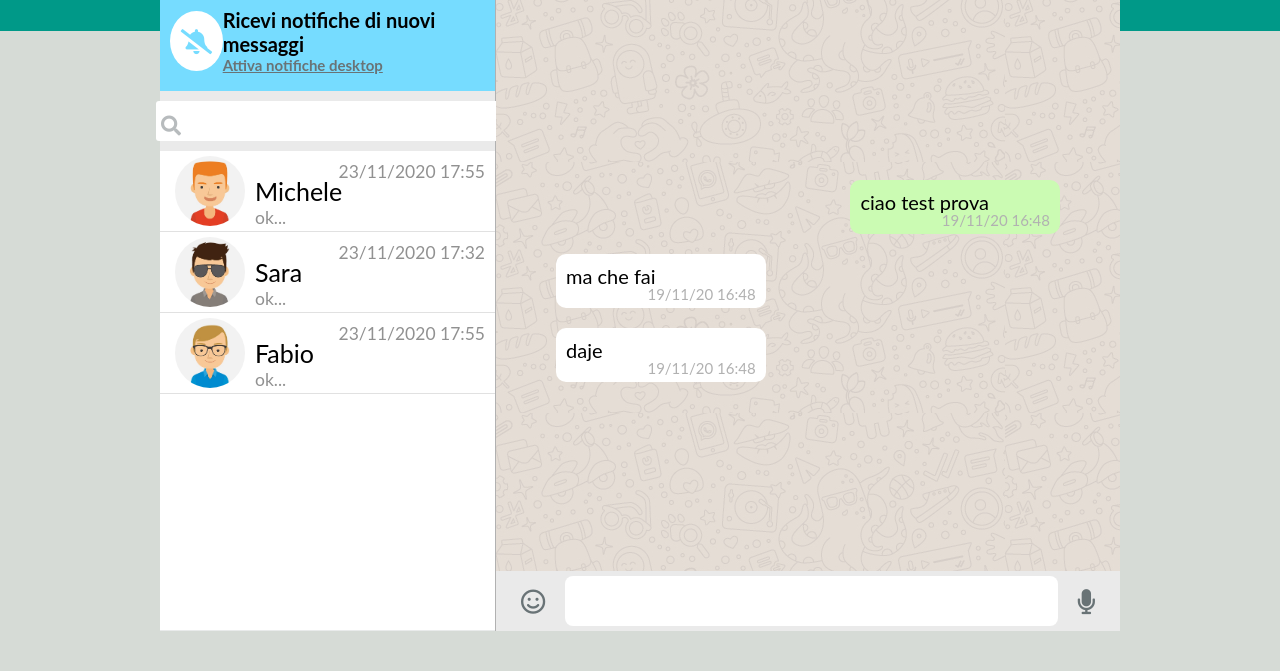
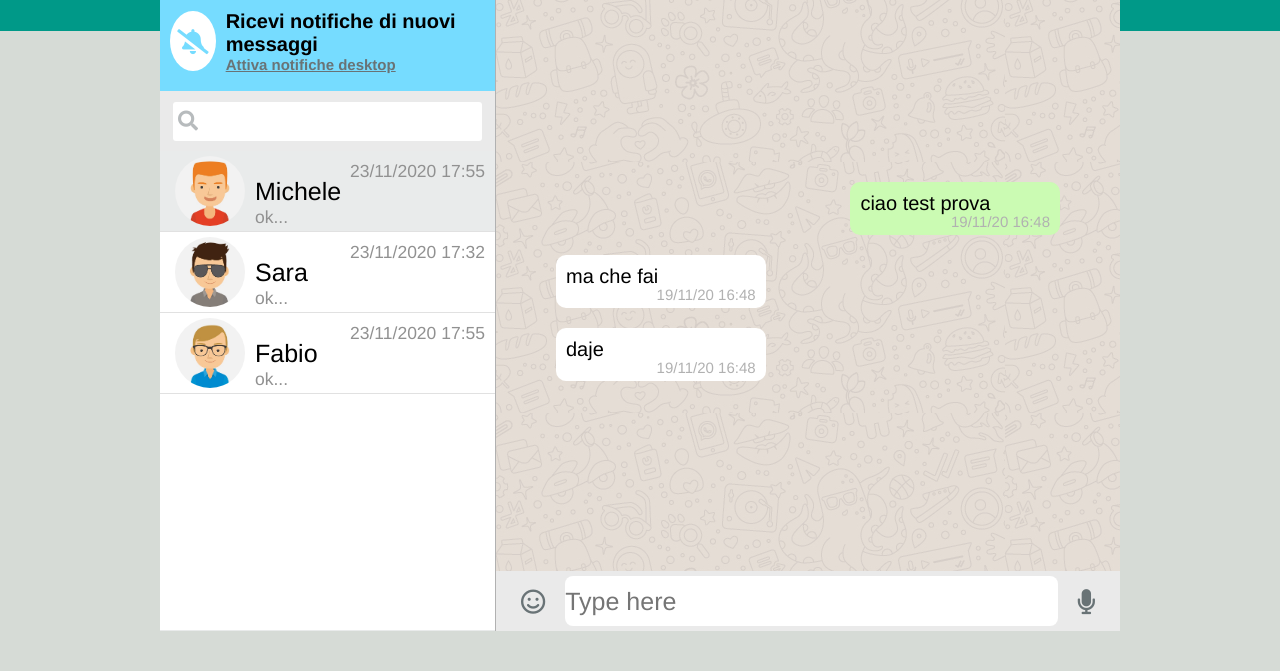
Before and after one commit to OmarSpedalieri/vue-boolzapp, a plain HTML site: page index.html in a window 1280 px wide. Shown: the part 129-800 px from the top of the page. Drawn offline with nearby package versions, Linux system fonts and the light colour scheme.

Commit message:
conected input for new mex some layout fixies

```diff
--- a/css/style.css
+++ b/css/style.css
@@ -14,7 +14,7 @@ div, main, aside, section, li{
   margin: 0;
   padding: 0;
   box-sizing: border-box;
-  font-family: 'Lato';
+  font-family: 'Helvetica';
   font-size: 25px;
 }
 img {
@@ -91,7 +91,7 @@ h6{
 
 #bell {
   display: flex;
-  justify-content: center;
+  justify-content: space-around;
   align-items: center;
   width: 60px;
   height: 60px;
@@ -103,7 +103,7 @@ h6{
   /* text-decoration: none; */
   color:#697376;
 }
-#bell i{
+.notifications{
   margin: 0 10px;
 }
 
@@ -111,14 +111,13 @@ h6{
   display: flex;
   justify-content: center;
   align-items: center;
-
   min-height: 60px;
   background-color: #eaeaea;
 }
 
 #search{
   display: flex;
-  align-items: flex-end;
+  align-items: center;
   padding:5px;
   border-radius: 3px;
   background-color: white;
@@ -126,11 +125,9 @@ h6{
 }
 #search i {
   font-size: .8rem;
-
 }
 
 #search input{
-
   border-style: none;
 }
 
@@ -178,7 +175,10 @@ h6{
   font-size: .7rem;
   color:#919191;
 }
+.grey_bg{
 
+background-color: #e9ebeb;
+}
 .mex_time{
   position:absolute;
   top:10px;
@@ -323,16 +323,16 @@ h6{
 }
 
 ::-webkit-scrollbar-thumb {
-  background: #eaeaea;
-  border: 2px none #eaeaea;
-  border-radius: 3px;
+  background: #b1b1b1;
+  border: 3px none #b1b1b1;
+  border-radius: 5px;
 }
 ::-webkit-scrollbar-thumb:hover {
   background: #eaeaea;
 }
 
 ::-webkit-scrollbar-corner {
-  background: transparent;
+  background: #eaeaea;
 }
 
 /* ******************** FINE MODIFICA ASPETTO SCROLLBAR ********************* */
@@ -341,34 +341,34 @@ h6{
 
 /* *************  RESPONSIVE PART  ************* */
 
-@media all and (max-width:1050px) {
+@media all and (min-width:701px)and(max-width:1050px) {
 
   .user h3{
     display:none;
   }
 
-  #search input{
+  /* #search input{
     width: 50%;
-  }
+  } */
   .mex_time{
     display:none;
   }
 }
 
 
-@media all and (max-width:700px){
+@media all and (min-width:400px) and (max-width:700px){
   .user img{
     display:none;
   }
   .user h3{
     display:none;
   }
-  #search{
-    width: 80%;
+  /* #search{
+    width: 40%;
   }
   #search input{
     width: 50%;
-  }
+  } */
 
 
 }
--- a/index.html
+++ b/index.html
@@ -36,7 +36,7 @@
           <div id="bell">
             <i class="fas fa-bell-slash"></i>
           </div>
-          <div class="">
+          <div class="notifications">
             <h3>Ricevi notifiche di nuovi messaggi</h3>
             <a href="#"><h4>Attiva notifiche desktop</h4></a>
           </div>
@@ -56,7 +56,9 @@
 
         <div id="contact_list">
           <ul>
-            <li  v-for = "(contact,index) in contacts" @click="chat_index = index">
+            <li  v-for = "(contact,index) in contacts" @click="chat_index = index"
+            :class = "(chat_index === index )? 'grey_bg' : '' "
+            >
               <img :src = "contact.avatar" alt="">
               <p>{{ contact.name }}</p> <br>
                <span  class="last_mex">ok...</span>
@@ -102,11 +104,7 @@
         <!-- ************* CHAT MESSAGES ********* -->
         <section id="chats">
 
-          <!-- <div class="mex_received">
-            <p>Andimao a fare un giro?
-              <span class="chat_time">10/10/2020 20:10:55</span>
-            </p>
-          </div> -->
+
 <!-- controllo ogni elemento  dentro contact nella posizione indext e punto a chat( sono nel secondo livello dentro l array chat) -->
           <div
           v-for="(element, index) in contacts[chat_index].chat"
@@ -115,33 +113,6 @@
               <span class="chat_time">{{element.date}}</span>
             </p>
           </div>
-<!-- console.log(myvar.stick[0].leaf.name); -->
-          <!-- <div class="mex_received">
-            <p>Andimao a fare un giro?
-              <span class="chat_time">10/10/2020 20:10:55</span>
-            </p>
-          </div> -->
-
-
-
-
-          <!-- <div class="mex_sent">
-            <p>Ma chi,  io e te? Stai scherzando spero!
-              <span class="chat_time">10/10/2020 20:10:55</span>
-            </p>
-          </div>
-
-          <div class="mex_sent">
-            <p>Ma chi,  io e te? Stai scherzando spero!Ma chi,  io e te? Stai scherzando spero!Ma chi,  io e te? Stai scherzando spero!Ma chi,  io e te? Stai scherzando spero!Ma chi,  io e te? Stai scherzando spero!Ma chi,  io e te? Stai scherzando spero!Ma chi,  io e te? Stai scherzando spero!Ma chi,  io e te? Stai scherzando spero!Ma chi,  io e te? Stai scherzando spero!
-              <span class="chat_time">10/10/2020 20:10:55</span>
-            </p>
-          </div>
-
-          <div class="mex_received">
-            <p>Ma chi,  io e te? Stai scherzando spero!Ma chi,  io e te? Stai scherzando spero!Ma chi,  io e te? Stai scherzando spero!Ma chi,  io e te? Stai scherzando spero!Ma chi,  io e te? Stai scherzando spero!Ma chi,  io e te? Stai scherzando spero!Ma chi,  io e te? Stai scherzando spero!Ma chi,  io e te? Stai scherzando spero!Ma chi,  io e te? Stai scherzando spero!
-              <span class="chat_time">10/10/2020 20:10:55</span>
-            </p>
-          </div> -->
 
 
           </section>
@@ -149,8 +120,8 @@
         <!-- ***** BOTTOM INPUT BAR SECTION ***** -->
         <div id="bottom_bar">
             <i class="far fa-smile"></i>
-            <input type="text" name="" value="">
-            <i class="fas fa-microphone"></i>
+            <input type="text" placeholder="Type here" v-model ='new_mex' @keyup.enter="user_newMex">
+            <i class="fas fa-microphone" @click="user_newMex"></i>
         </div>
 
 
--- a/js/script.js
+++ b/js/script.js
@@ -4,7 +4,7 @@ var app = new Vue({
 
   data:{
     chat_index:0,
-
+    new_mex:'',
 
     user:{
       avatar:'img/avatar_io.jpg',
@@ -53,12 +53,23 @@ var app = new Vue({
   },
   methods:{
 
+    user_newMex:function(){
+      // prendo cosa c'è in new mex e lo pusho
+      alert("ciao");
+        // user[i]
+
+        // this.contacts[chat_index].chat.push(this.new_mex);
+
+      }
+
+    },
+
    //  filteredContact() {
    //   return this.contacts.filter(post => {
    //     return post.title.toLowerCase().includes(this.search.toLowerCase())
    //   })
-   // }
 
-  }
+
+
 
 });
```
